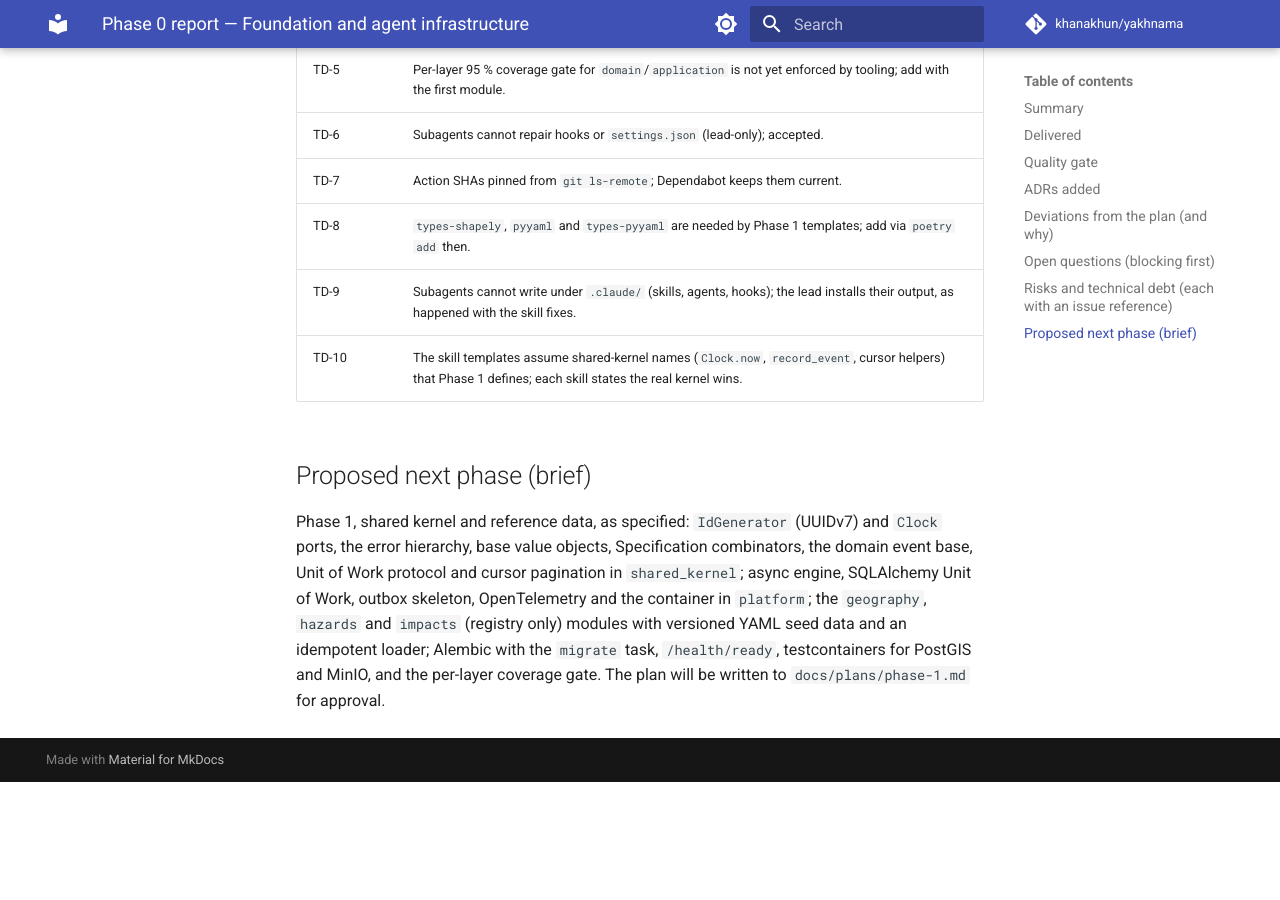
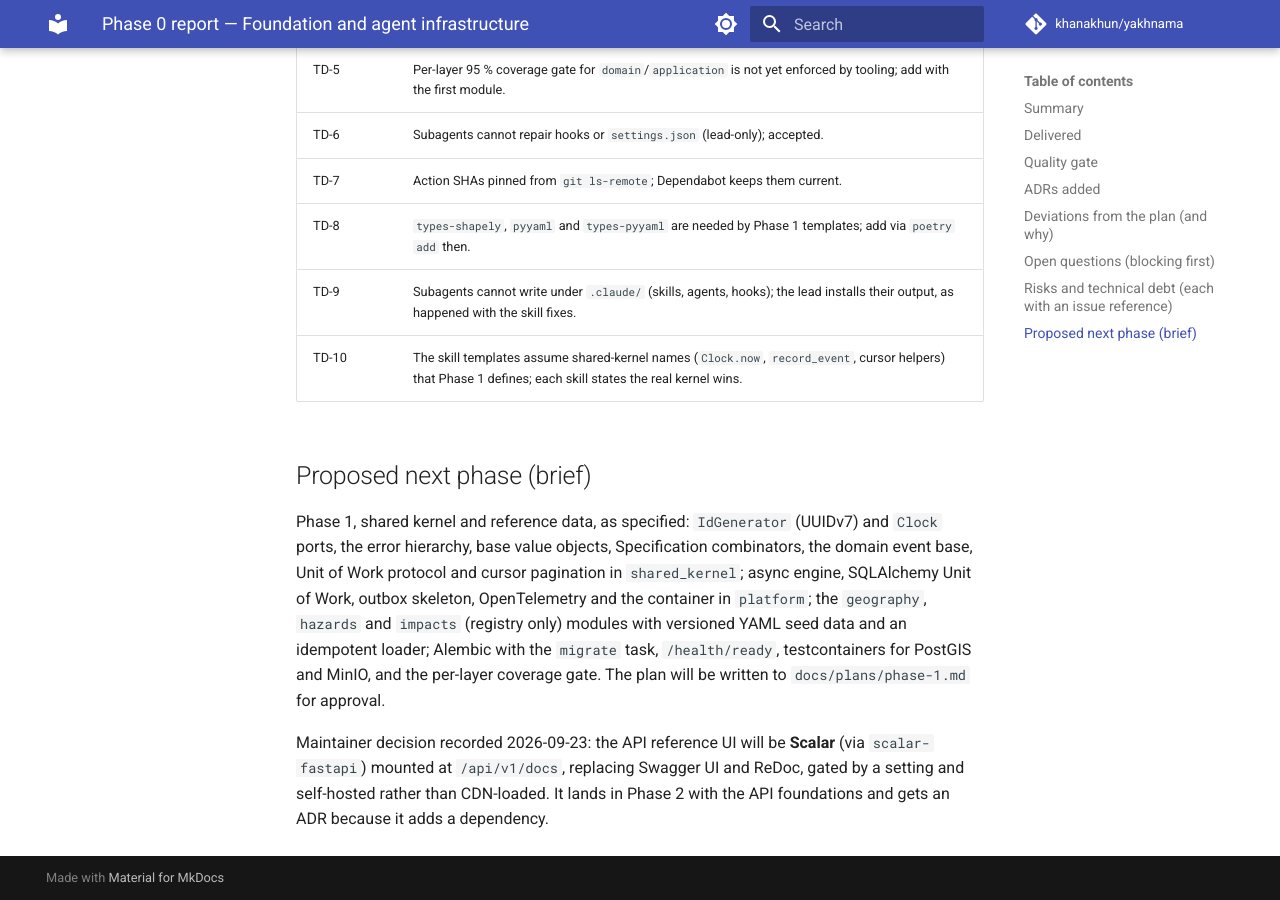
Before and after one commit to khanakhun/yakhnama, an MkDocs documentation site: the page built from docs/plans/phase-0-report.md, in a window 1280 px wide and 900 px high, scrolled down 5637 px. Built offline with MkDocs 1.6.1 and Material for MkDocs 9.7.7, drawn with Linux system fonts in a browser that asks for light colours; comment, search, counter and statistics services are not loaded; before the commit the page ends 6419 px from its top, so only the background shows below that.

Commit message:
docs(plans): record the Scalar API reference decision for Phase 2

```diff
--- a/docs/plans/phase-0-report.md
+++ b/docs/plans/phase-0-report.md
@@ -138,3 +138,8 @@ skeleton, OpenTelemetry and the container in `platform`; the `geography`, `hazar
 (registry only) modules with versioned YAML seed data and an idempotent loader; Alembic with the
 `migrate` task, `/health/ready`, testcontainers for PostGIS and MinIO, and the per-layer coverage gate.
 The plan will be written to `docs/plans/phase-1.md` for approval.
+
+Maintainer decision recorded 2026-09-23: the API reference UI will be **Scalar** (via
+`scalar-fastapi`) mounted at `/api/v1/docs`, replacing Swagger UI and ReDoc, gated by a setting
+and self-hosted rather than CDN-loaded. It lands in Phase 2 with the API foundations and gets an
+ADR because it adds a dependency.
```
